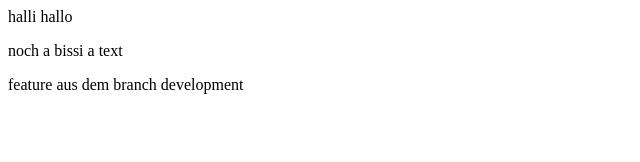
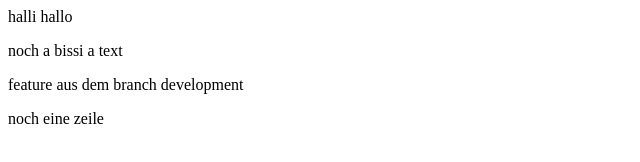
Before and after one commit to MaschekAnna/example, a plain HTML site: page index.html in a window 1280 px wide. Shown: the whole page, without its empty margins (0-640 px from the left). Drawn offline with Linux system fonts and the light colour scheme.

Commit message:
New changes

```diff
--- a/index.html
+++ b/index.html
@@ -1,3 +1,4 @@
 <p>halli hallo</p>
 <p>noch a bissi a text</p>
 <p>feature aus dem branch development</p>
+<p>noch eine zeile</p>
```
